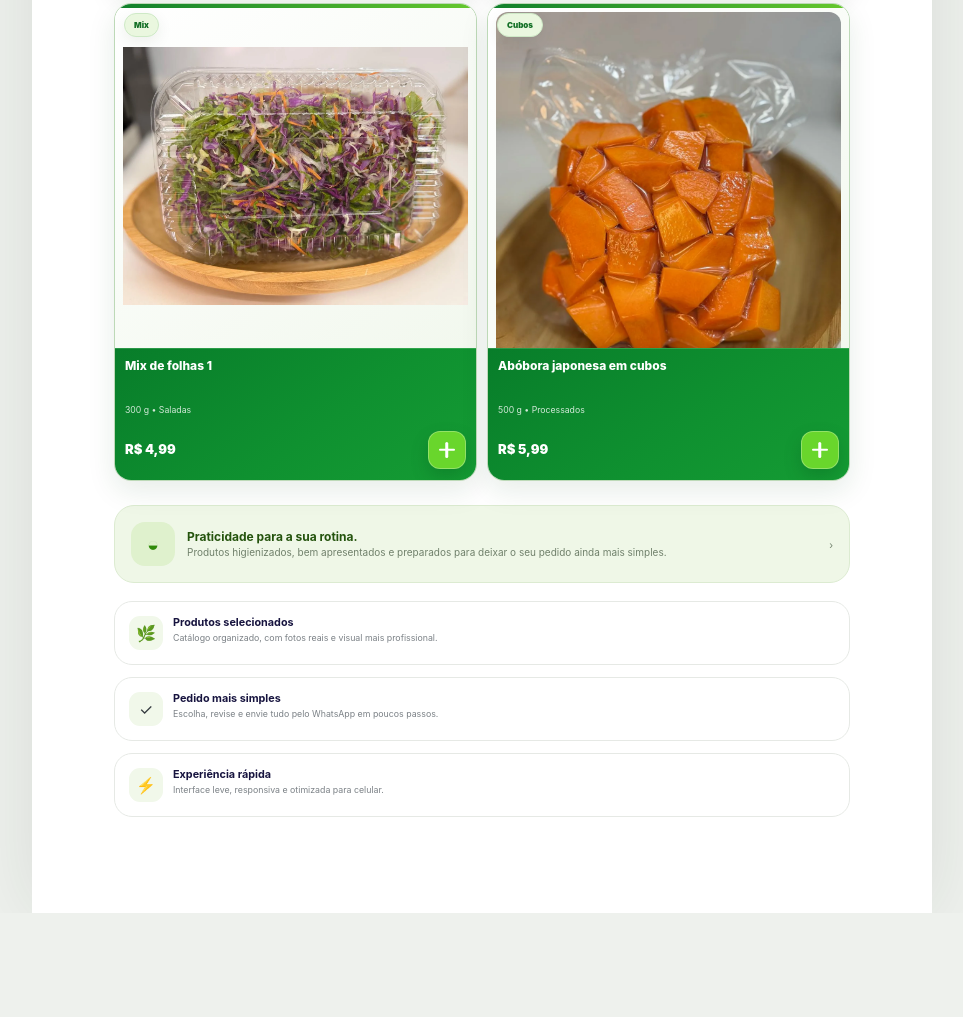
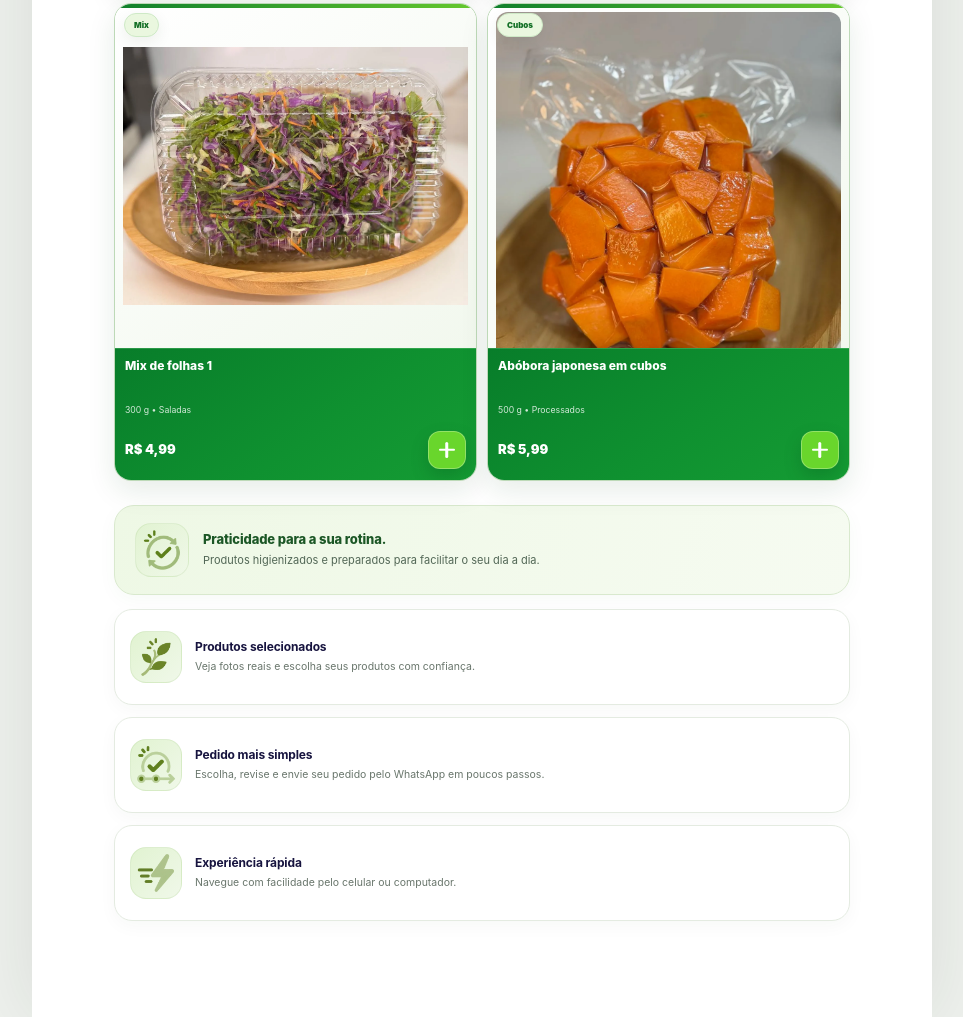
Before and after one commit to tajo3f/demonstrativohs, a website: page index.html in a window 1280 px wide. Shown: the part 2750-3767 px from the top of the page, without its empty margins (158-1121 px from the left). Before the commit the page ends 3663 px from the top, so only its background shows below. Drawn offline with Linux system fonts and the light colour scheme.

Commit message:
Add files via upload

```diff
--- a/assets/css/app.css
+++ b/assets/css/app.css
@@ -1475,3 +1475,62 @@
 
 .share-whatsapp{width:100%;min-height:46px;background:#eef9ea;border:1px solid #96d283;color:#155c28;border-radius:14px;font:inherit;font-weight:800;cursor:pointer}
 .share-whatsapp:hover{background:#e3f4d9}
+
+
+/* V36 — ícones oficiais da seção de benefícios HS (desktop + mobile) */
+.info-banner{
+  grid-template-columns:54px minmax(0,1fr);
+  gap:14px;
+  padding:17px 20px;
+  border-radius:20px;
+  border:1px solid #d9e9ce;
+  background:linear-gradient(105deg,#eef8e5 0%,#f6fbf1 100%);
+  box-shadow:0 5px 20px rgba(38,104,28,.035);
+}
+.info-banner .info-icon,
+.home-benefits .benefit-mark{
+  flex:0 0 auto;
+  display:grid;
+  place-items:center;
+  overflow:hidden;
+  border-radius:16px;
+  background:linear-gradient(135deg,#e1f3d1,#f0f8e9);
+  border:1px solid rgba(151,194,117,.18);
+}
+.info-banner .info-icon{width:54px;height:54px}
+.info-banner .info-icon img{display:block;width:46px;height:46px;object-fit:contain}
+.info-banner .info-banner-copy{min-width:0}
+.info-banner .info-banner-copy strong{
+  color:#1c5726;font-size:13px;line-height:1.3;font-weight:850;letter-spacing:-.01em;
+}
+.info-banner .info-banner-copy span{
+  display:block;color:#526756;font-size:11px;line-height:1.55;margin-top:4px;
+}
+.home-benefits{gap:12px;margin-top:14px;align-items:stretch}
+.home-benefits article{
+  display:flex;align-items:center;gap:13px;min-width:0;min-height:96px;
+  padding:15px;border-radius:18px;border:1px solid #e4ebe1;
+  background:#fff;box-shadow:0 5px 18px rgba(39,67,32,.035);
+  transition:border-color .2s ease,box-shadow .2s ease;
+}
+.home-benefits article:hover{border-color:#b9daa7;box-shadow:0 9px 28px rgba(39,67,32,.08)}
+.home-benefits article .benefit-mark{width:52px;height:52px}
+.home-benefits article .benefit-mark img{display:block;width:44px;height:44px;object-fit:contain}
+.home-benefits article>div{min-width:0}
+.home-benefits article strong{color:var(--navy);font-size:12px;line-height:1.3;letter-spacing:-.01em}
+.home-benefits article small{display:block;margin-top:5px;color:#69766c;font-size:10.5px;line-height:1.5}
+@media(max-width:850px){
+  .home-benefits{grid-template-columns:1fr!important;gap:10px}
+  .home-benefits article{min-height:82px;padding:12px 14px}
+  .info-banner{padding:15px 14px}
+}
+@media(max-width:380px){
+  .info-banner{grid-template-columns:48px minmax(0,1fr);gap:10px;padding:12px}
+  .info-banner .info-icon{width:48px;height:48px}
+  .info-banner .info-icon img{width:42px;height:42px}
+  .home-benefits article .benefit-mark{width:46px;height:46px}
+  .home-benefits article .benefit-mark img{width:40px;height:40px}
+  .home-benefits article{gap:10px}
+  .home-benefits article strong{font-size:11.5px}
+  .home-benefits article small{font-size:10px}
+}
--- a/index.html
+++ b/index.html
@@ -16,7 +16,7 @@
   <link rel="icon" type="image/png" href="./assets/images/icon-v31-64.png" sizes="64x64">
   <link rel="icon" type="image/png" href="./assets/images/icon-v31-32.png" sizes="32x32">
   <link rel="apple-touch-icon" href="./assets/images/icon-v31-180.png">
-  <link rel="stylesheet" href="./assets/css/app.css?v=35">
+  <link rel="stylesheet" href="./assets/css/app.css?v=36">
   <title>HS Hortigranjeiro Schulz | Pedidos</title>
 </head>
 <body>
@@ -114,16 +114,15 @@
             <div class="home-products catalog-grid shared-product-grid" id="home-products"></div>
           </section>
 
-          <section class="info-banner">
-            <div class="info-icon">◒</div>
-            <div><strong>Praticidade para a sua rotina.</strong><span>Produtos higienizados, bem apresentados e preparados para deixar o seu pedido ainda mais simples.</span></div>
-            <span>›</span>
+          <section class="info-banner" aria-label="Mais praticidade para o seu dia a dia">
+            <div class="info-icon" aria-hidden="true"><img src="./assets/images/beneficio-praticidade.webp" alt="" width="48" height="48" loading="lazy" decoding="async"></div>
+            <div class="info-banner-copy"><strong>Praticidade para a sua rotina.</strong><span>Produtos higienizados e preparados para facilitar o seu dia a dia.</span></div>
           </section>
 
-          <section class="home-benefits">
-            <article><span>🌿</span><div><strong>Produtos selecionados</strong><small>Catálogo organizado, com fotos reais e visual mais profissional.</small></div></article>
-            <article><span>✓</span><div><strong>Pedido mais simples</strong><small>Escolha, revise e envie tudo pelo WhatsApp em poucos passos.</small></div></article>
-            <article><span>⚡</span><div><strong>Experiência rápida</strong><small>Interface leve, responsiva e otimizada para celular.</small></div></article>
+          <section class="home-benefits" aria-label="Vantagens do catálogo HS">
+            <article><span class="benefit-mark" aria-hidden="true"><img src="./assets/images/beneficio-produtos.webp" alt="" width="48" height="48" loading="lazy" decoding="async"></span><div><strong>Produtos selecionados</strong><small>Veja fotos reais e escolha seus produtos com confiança.</small></div></article>
+            <article><span class="benefit-mark" aria-hidden="true"><img src="./assets/images/beneficio-pedido.webp" alt="" width="48" height="48" loading="lazy" decoding="async"></span><div><strong>Pedido mais simples</strong><small>Escolha, revise e envie seu pedido pelo WhatsApp em poucos passos.</small></div></article>
+            <article><span class="benefit-mark" aria-hidden="true"><img src="./assets/images/beneficio-agilidade.webp" alt="" width="48" height="48" loading="lazy" decoding="async"></span><div><strong>Experiência rápida</strong><small>Navegue com facilidade pelo celular ou computador.</small></div></article>
           </section>
         </div>
       </section>
@@ -247,6 +246,6 @@
   </dialog>
 
   <div class="toast" id="toast" hidden></div>
-  <script src="./assets/js/app.js?v=35" defer></script>
+  <script src="./assets/js/app.js?v=36" defer></script>
 </body>
 </html>
```
Also changed, not shown: ATUALIZACAO_V36.txt (added, +11 -0 lines), sw.js (+7 -3 lines), README.md, assets/images/beneficio-agilidade.webp (added), assets/images/beneficio-pedido.webp (added), assets/images/beneficio-praticidade.webp (added), assets/images/beneficio-produtos.webp (added), dist/ATUALIZACAO_V36.txt (added), dist/assets/css/app.css, dist/assets/images/beneficio-agilidade.webp (added), dist/assets/images/beneficio-pedido.webp (added), dist/assets/images/beneficio-praticidade.webp (added), dist/assets/images/beneficio-produtos.webp (added), dist/index.html, 1 more files.
